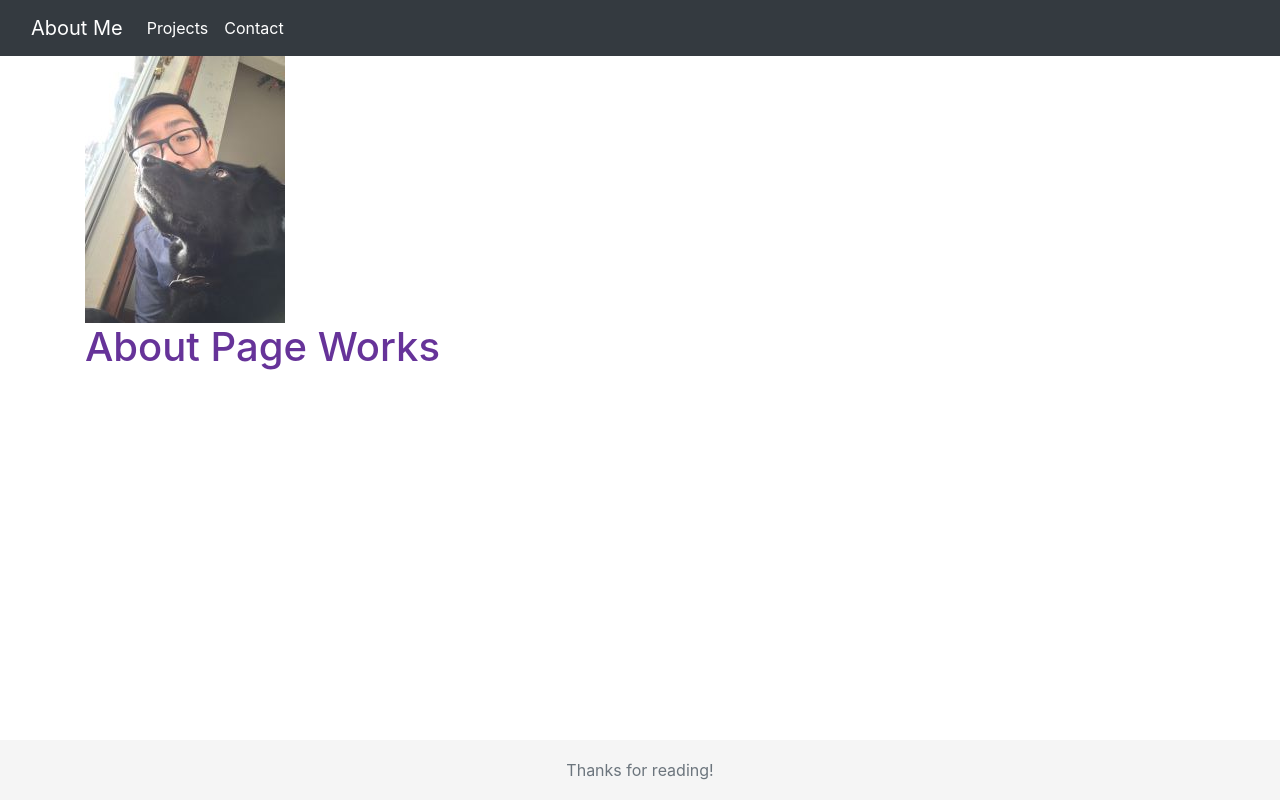
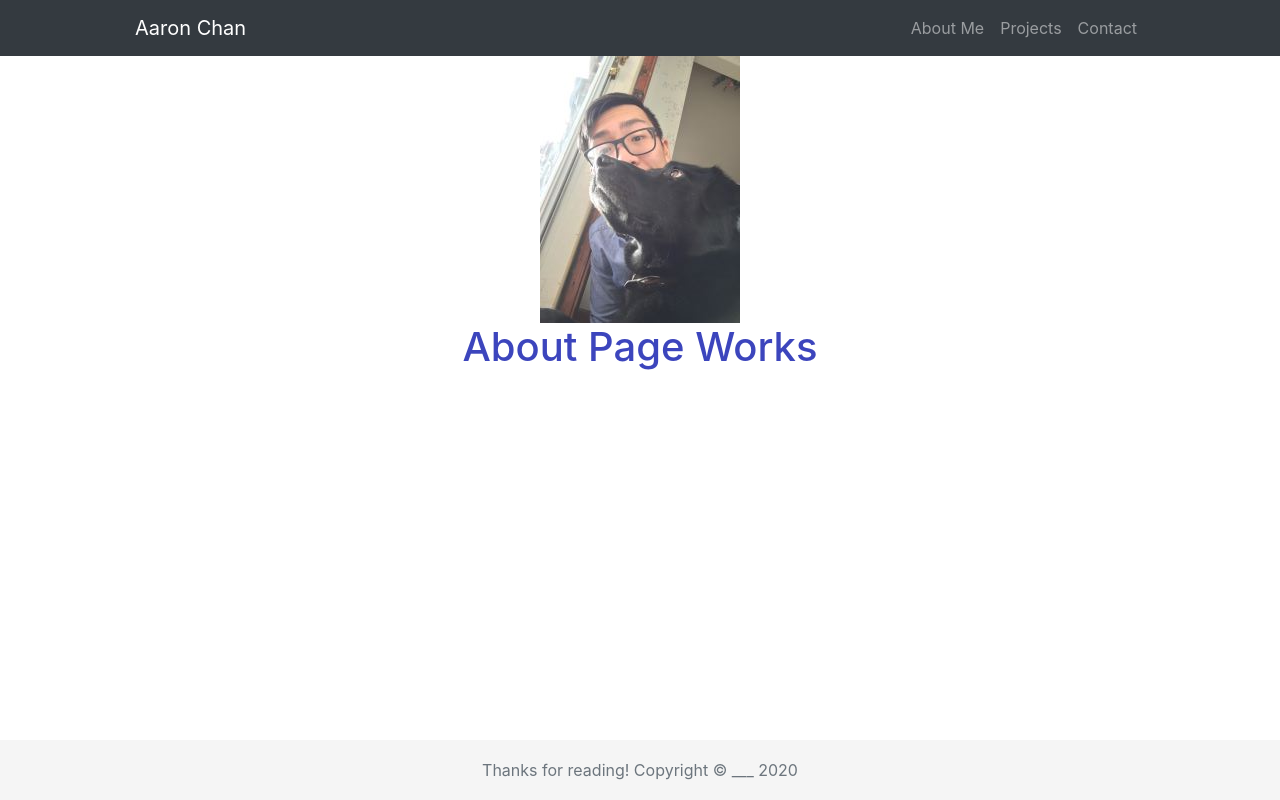
Before and after one commit to Achan40/Portfolio_FullStack, a Django app: page / in a window 1280 px wide. Run offline with Django 3.2, Linux system fonts and the light colour scheme; some libraries are stand-ins or nearby versions.

Commit message:
made nav bar look nice

```diff
--- a/portfolio/Basic_app/static/css/style.css
+++ b/portfolio/Basic_app/static/css/style.css
@@ -1,5 +1,5 @@
 h1 {
-    color: rebeccapurple;
+    color: rgb(60, 69, 189);
 }
 
 html {
@@ -16,9 +16,8 @@ body {
     position: absolute;
     bottom: 0;
     width: 100%;
-    /* Set the fixed height of the footer here */
     height: 60px;
-    line-height: 60px; /* Vertically center the text there */
+    line-height: 60px;
     background-color: #f5f5f5;
   }
 
--- a/portfolio/Basic_app/templates/Basic_app/base.html
+++ b/portfolio/Basic_app/templates/Basic_app/base.html
@@ -16,8 +16,8 @@
         <nav class="navbar navbar-expand-lg navbar-dark bg-dark">
 
             <!--Container is used to offset the navbar text-->
-            <div class="container-fluid">
-                <a class="navbar-brand" href="{% url 'about' %}">About Me</a>
+            <div class="container col-md-10">
+                <span class="navbar-brand">Aaron Chan</span>
 
                 <!--Must include Tquery,Popper,bootstrap scripts for dropdown to work correctly-->
                 <button class="navbar-toggler" type="button" data-toggle="collapse" data-target="#navbarNav" aria-controls="navbarNav" aria-expanded="false" aria-label="Toggle navigation">
@@ -25,20 +25,23 @@
                 </button>
 
                 <div class="collapse navbar-collapse" id="navbarNav">
-                    <ul class="navbar-nav">
-                        <li class="nav-item active">
+                    <ul class="navbar-nav ml-auto">
+                        <li class="nav-item">
+                            <a class="nav-link" href="{% url 'about' %}">About Me<span class="sr-only">(current)</span></a>
+                        </li>
+                        <li class="nav-item">
                             <a class="nav-link" href="{% url 'project_list' %}">Projects<span class="sr-only">(current)</span></a>
                         </li>
-                        <li class="nav-item active">
+                        <li class="nav-item">
                             <a class="nav-link" href="{% url 'contact' %}">Contact<span class="sr-only">(current)</span></a>
                         </li>
                     </ul>
-                    <ul class="navbar-nav navbar-right">
+                    <ul class="navbar-nav">
                         {% if user.is_authenticated %}
-                        <li class="nav-item active">
+                        <li class="nav-item">
                             <a class="nav-link" href="{% url 'project_create' %}">Create New Project<span class="sr-only">(current)</span></a>
                         </li>
-                        <li class="nav-item active">
+                        <li class="nav-item">
                             <a class="nav-link" href="{% url 'logout' %}">Logout<span class="sr-only">(current)</span></a>
                         </li>
                         {% endif %}
@@ -49,7 +52,7 @@
 
         </nav>
 
-        <div class="container">
+        <div class="container d-flex align-items-center flex-column col-md-10">
             {% block content %}
             {% endblock %}
         </div>
@@ -57,7 +60,7 @@
 
         <footer class="footer">
             <div class="d-flex justify-content-center">
-              <span class="text-muted"><a href="{% url 'login' %}" id="secret_login">Thanks for reading!</a></span>
+              <span class="text-muted"><a href="{% url 'login' %}" id="secret_login">Thanks for reading! Copyright © ___ 2020</a></span>
             </div>
         </footer>
 
```
Also changed, not shown: portfolio/db.sqlite3.
